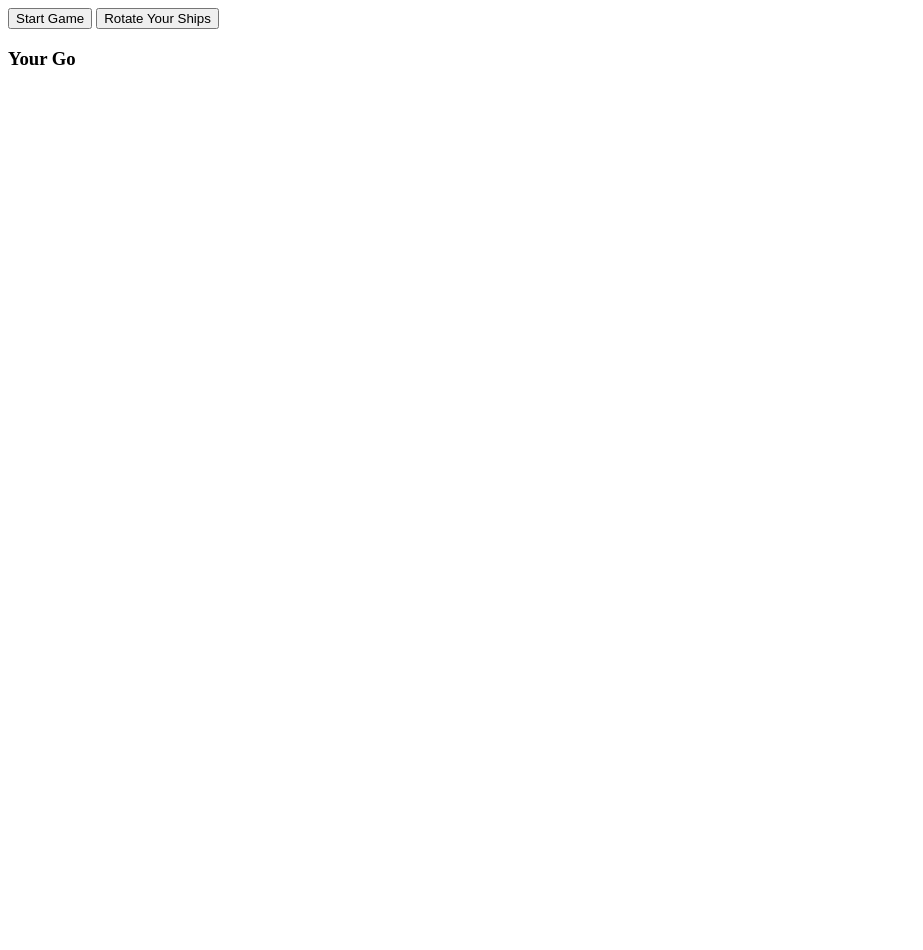
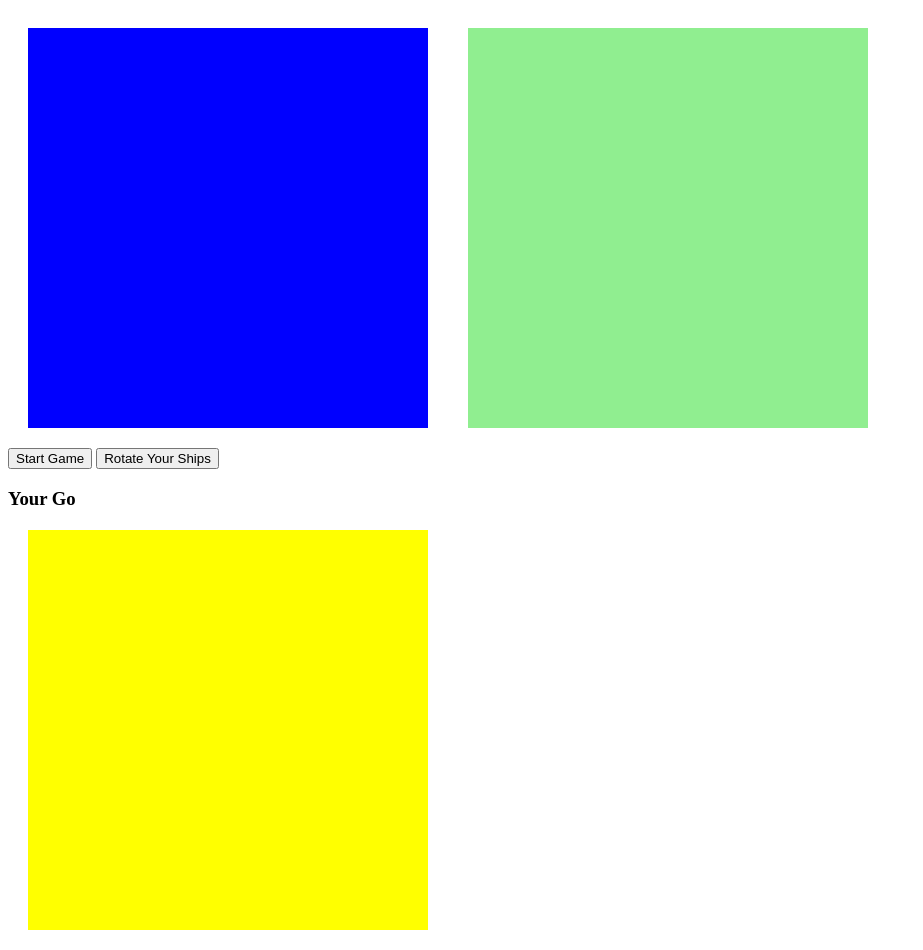
Before and after one commit to DavyFungALoi/Battleship-tutorial, a plain HTML site: page index.html in a window 1280 px wide. Shown: the whole page, without its empty margins (0-923 px from the left). Before the commit the page ends 800 px from the top, so only its background shows below. Drawn offline with Linux system fonts and the light colour scheme.

Commit message:
added some basic css

```diff
--- a/index.html
+++ b/index.html
@@ -13,11 +13,17 @@
       <div class="grid grid-computer"></div>
     </div>
 
-    <div class="hidden-info"></div>
-    <button class="Start">Start Game</button>
-    <button class="Rotate">Rotate Your Ships</button>
-    <h3 class="whose-go">Your Go</h3>
-    <h3 class="info"></h3>
-    <div class="grid-display"></div>
+    <div class="hidden-info">
+      <button class="Start">Start Game</button>
+      <button class="Rotate">Rotate Your Ships</button>
+      <h3 class="whose-go">Your Go</h3>
+      <h3 class="info"></h3>
+    </div>
+    <div class="grid-display">
+      <div class=" ship destroyer-container">
+        <div class = "destroyer-0"></div>
+        <div class = destroyer-1></div>
+      </div>
+    </div>
   </body>
 </html>
--- a/style.css
+++ b/style.css
@@ -0,0 +1,35 @@
+.container {
+    display: flex;
+}
+
+.grid-user {
+    width: 400px;
+    height: 400px;
+    display: flex;
+    flex-wrap: wrap;
+    background-color:blue ;
+    margin: 20px;
+
+}
+.grid div {
+    width: 40px;
+    height: 40px;
+    background-color: red;
+}
+
+.grid-computer {
+    width: 400px;
+    height: 400px;
+    display: flex;
+    flex-wrap: wrap;
+    background-color:lightgreen;
+    margin: 20px;
+
+}
+
+.grid-display {
+    width: 400px;
+    height: 400px;
+    margin: 20px;
+    background-color: yellow;
+}
```
